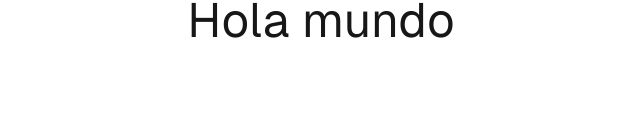
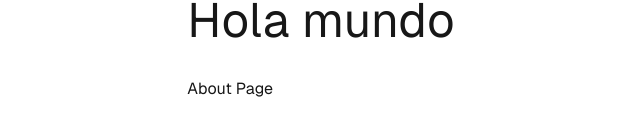
Before and after one commit to MartinGramajo/next-curso, a Next.js app: page / in a window 1280 px wide. Shown: the part 167-302 px from the top of the page, without its empty margins (319-959 px from the left). Built offline with nearby package versions, Linux system fonts and the light colour scheme.

Commit message:
home - about page

```diff
--- a/app/(general)/about/page.tsx
+++ b/app/(general)/about/page.tsx
@@ -5,7 +5,8 @@
 
 // este metadata se puede utilizar al inicio o al final.
 export const metadata: Metadata = {
-  title: 'About Title',
+
+  title: 'About Title ' + (new Date()).toString(),
   description: 'About description',
   keywords: ['About keywords', "about", 'information', "..."],
 
--- a/app/page.tsx
+++ b/app/page.tsx
@@ -1,3 +1,4 @@
+import Link from "next/link";
 
 
 export default function Home() {
@@ -5,6 +6,7 @@
     <div className="grid grid-rows-[20px_1fr_20px] justify-items-center min-h-screen p-8 pb-20 gap-16 sm:p-20 font-[family-name:var(--font-geist-sans)]">
       <main className="flex flex-col gap-8 row-start-2 items-center sm:items-start">
         <span className="text-5xl"> Hola mundo </span>
+        <Link href={'/about'}> About Page</Link>
       </main>
     </div>
   );
```
